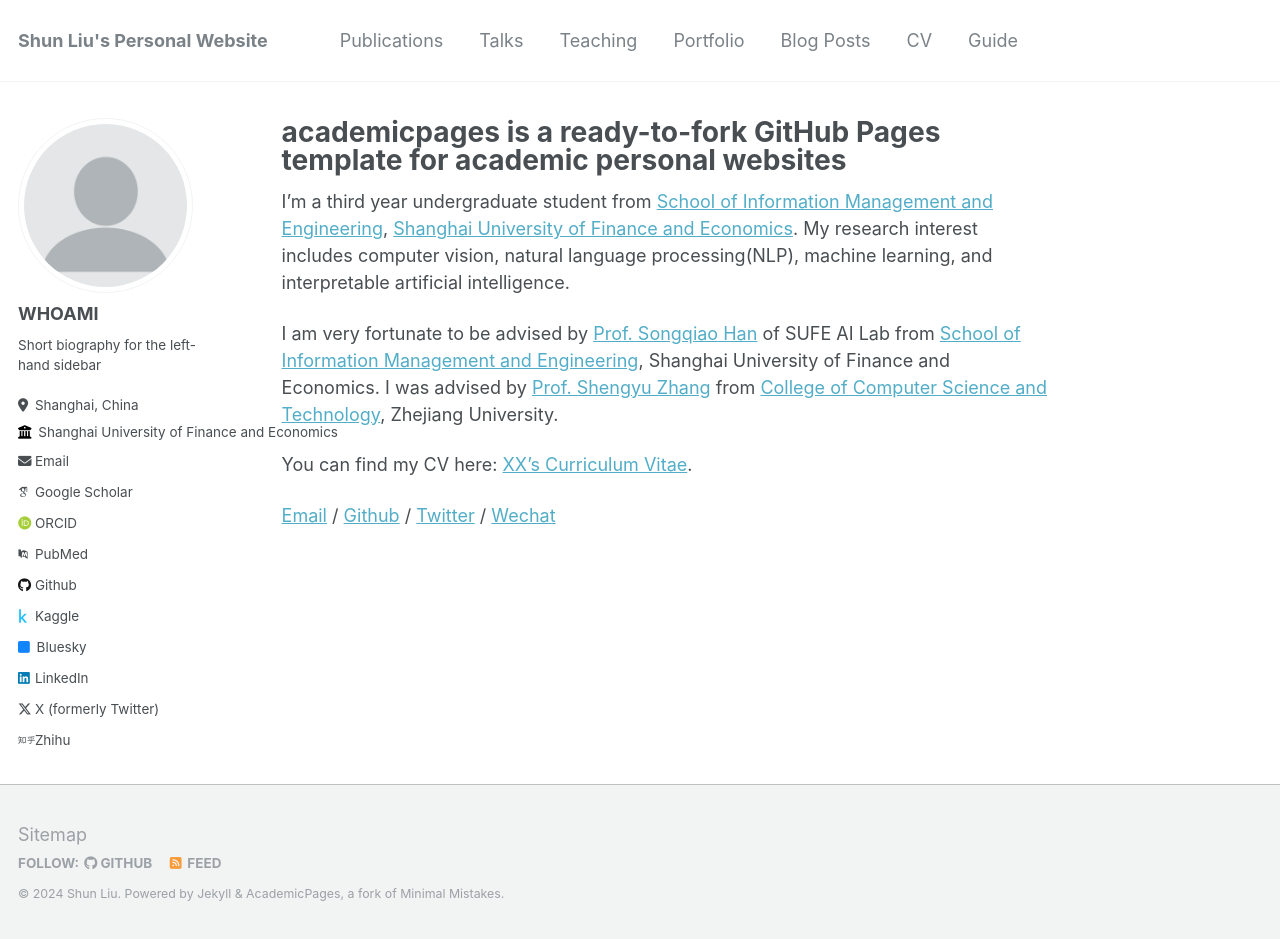
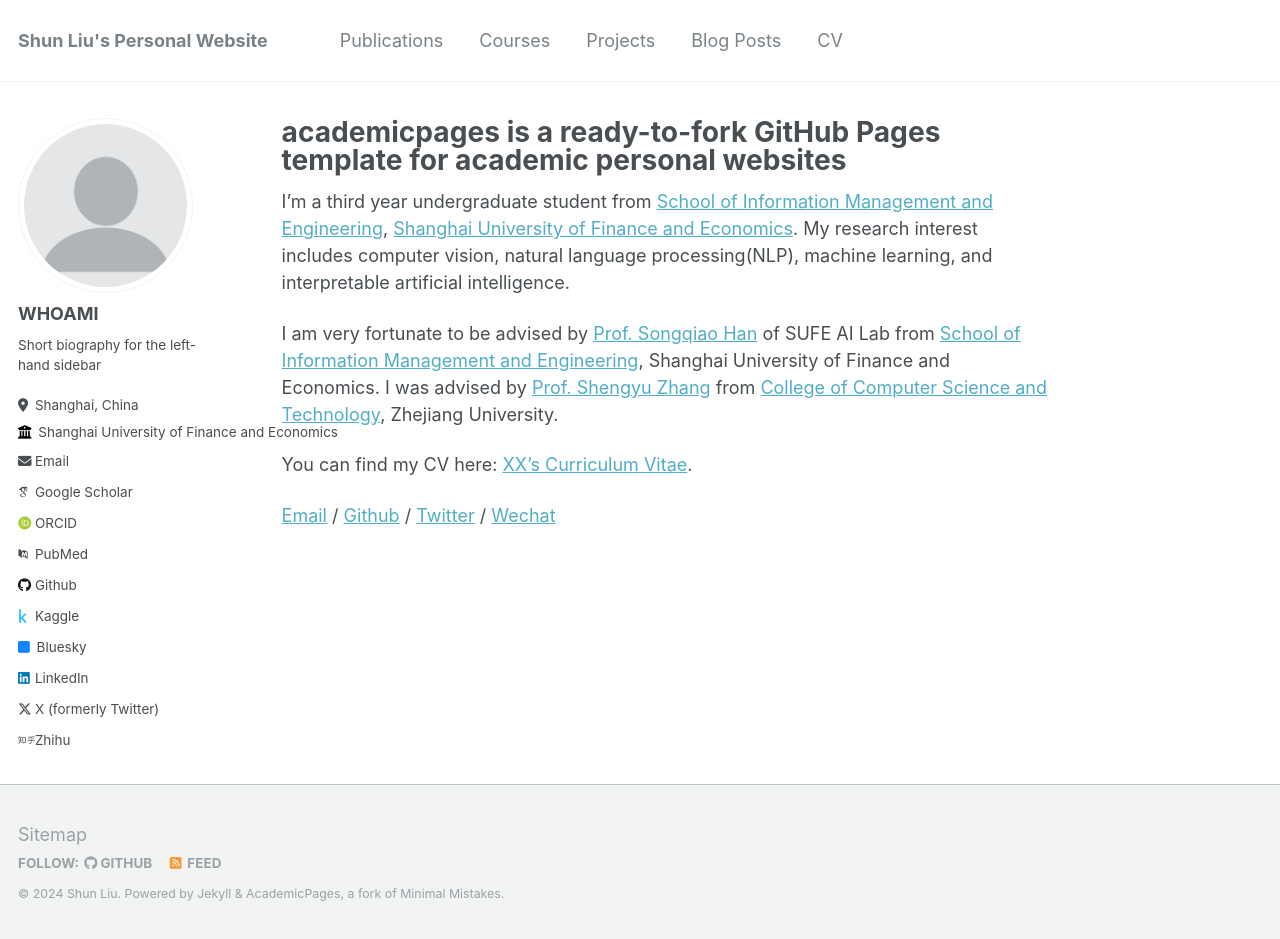
Before and after one commit to shunliu01/shunliu01.github.io, a Jekyll site: the page built from _pages/about.md, in a window 1280 px wide and 939 px high. Built offline with Jekyll 4.4.1, drawn with Linux system fonts in a browser that asks for light colours; some web fonts are replaced.

Commit message:
Update navigation.yml

```diff
--- a/_data/navigation.yml
+++ b/_data/navigation.yml
@@ -3,13 +3,10 @@ main:
   - title: "Publications"
     url: /publications/
 
-  - title: "Talks"
+  - title: "Courses"
     url: /talks/
 
-  - title: "Teaching"
-    url: /teaching/
-
-  - title: "Portfolio"
+  - title: "Projects"
     url: /portfolio/
 
   - title: "Blog Posts"
@@ -17,6 +14,3 @@ main:
 
   - title: "CV"
     url: /cv/
-
-  - title: "Guide"
-    url: /markdown/
```
